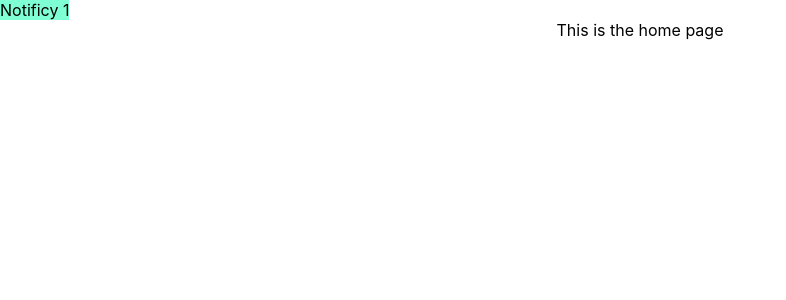
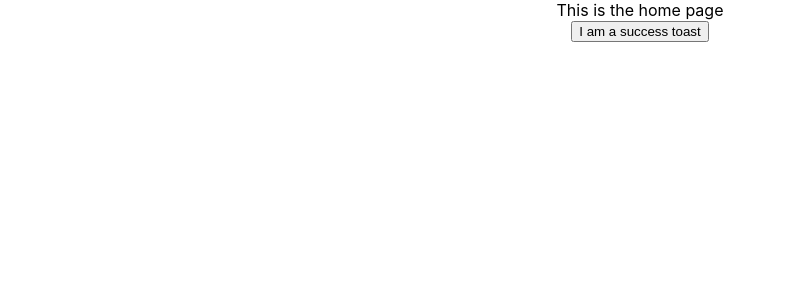
Before and after one commit to nithuan141/react-toast-notification, a React (Create React App) app: page / in a window 1280 px wide. Shown: the top 300 px of the page, without its empty margins (0-786 px from the left). Built offline with nearby package versions, Linux system fonts and the light colour scheme.

Commit message:
context based global store for notifications data

```diff
--- a/package.json
+++ b/package.json
@@ -12,6 +12,7 @@
     "@types/react-dom": "^17.0.11",
     "craco": "^0.0.3",
     "craco-alias": "^3.0.1",
+    "immutable": "^4.0.0",
     "react": "^17.0.2",
     "react-dom": "^17.0.2",
     "react-scripts": "5.0.0",
--- a/src/App.tsx
+++ b/src/App.tsx
@@ -1,10 +1,13 @@
 import './App.css';
+import { NotificationContainer } from './components/Notification';
 import { HomePage } from './pages';
 
 function App() {
   return (
     <div className="App">
-     <HomePage />
+      <NotificationContainer>
+        <HomePage />
+      </NotificationContainer>
     </div>
   );
 }
--- /dev/null
+++ b/src/components/Home/SuccessButton.tsx
@@ -0,0 +1,10 @@
+import { useNotification } from "../../context/Notifications.context"
+import { NotificationType } from "../../types/common"
+
+export const SuccessButton = () => {
+    const { addNotification } = useNotification()
+
+    const notify = () => addNotification?.("This is a sample notification", NotificationType.Success)
+
+    return <button onClick={notify}>I am a success toast</button>
+}
--- /dev/null
+++ b/src/components/Home/index.ts
@@ -0,0 +1 @@
+export { SuccessButton } from './SuccessButton'
--- a/src/components/Notification/Container/NotificationContainer.tsx
+++ b/src/components/Notification/Container/NotificationContainer.tsx
@@ -1,13 +1,16 @@
 import { FC } from "react"
-import { useNotifications } from "../../../hooks"
-import { NotificationElement } from "../NotificationElement/NotificationElement"
+import { NotificationProvider } from "../../../context/Notifications.context"
+import { Notifications } from "./Notifications"
 
-import styles from './NotificationContainer.module.scss'
+export type NotificationContainerProps = {
+    children: JSX.Element | Array<JSX.Element>
+}
 
-export const NotificationContainer: FC = () => {
-    const { notifications } = useNotifications()
-
-    return <div className={styles.notification}>
-        {notifications?.map(note => <NotificationElement key={note} content={note}/>)}
-    </div>
-}
+export const NotificationContainer: FC<NotificationContainerProps> = ({ children }) => (
+    <NotificationProvider>
+        <>
+            <Notifications />
+            {children}
+        </>
+    </NotificationProvider>
+)
--- /dev/null
+++ b/src/components/Notification/Container/Notifications.tsx
@@ -0,0 +1,22 @@
+import { FC } from "react"
+import { useNotification } from "../../../context/Notifications.context"
+import { NotificationElement } from "../NotificationElement/NotificationElement"
+
+import styles from './NotificationContainer.module.scss'
+
+export const Notifications: FC = () => {
+    const { notifications } = useNotification()
+
+    return <div className={styles.notification}>
+        {notifications?.map(notification => <NotificationElement key={notification.id} notification={notification} />)}
+    </div>
+}
+
+// const placements = {
+//     'top-left': { top: 0, left: 0 },
+//     'top-center': { top: 0, left: '50%', transform: 'translateX(-50%)' },
+//     'top-right': { top: 0, right: 0 },
+//     'bottom-left': { bottom: 0, left: 0 },
+//     'bottom-center': { bottom: 0, left: '50%', transform: 'translateX(-50%)' },
+//     'bottom-right': { bottom: 0, right: 0 },
+//   };
--- a/src/components/Notification/NotificationElement/NotificationElement.tsx
+++ b/src/components/Notification/NotificationElement/NotificationElement.tsx
@@ -1,12 +1,13 @@
 import { FC } from "react"
+import { Notification } from "../../../types/common"
 import styles from './NotificationElement.module.scss'
 
 type NotificationElementProps = {
-    content: string | Element
+    notification: Notification
 }
 
-export const NotificationElement: FC<NotificationElementProps> = (props: NotificationElementProps) => {
-    const { content } = props
+export const NotificationElement: FC<NotificationElementProps> = ({ notification }) => {
+    const { content } = notification
     return <div className={styles.notificationElement}>
         {content}
     </div>
--- /dev/null
+++ b/src/context/Notifications.context.tsx
@@ -0,0 +1,53 @@
+import React from 'react'
+import { Notification, NotificationType } from '../types/common'
+
+export type NotificationProps = {
+	notifications: Array<Notification>
+	addNotification: (content: string, type: NotificationType, timeout?: number, callback?: Function) => void
+	removeNotification: (id: number) => void
+}
+
+export type NotificationProviderProps = {
+	children: JSX.Element
+}
+
+const initialState = {
+	notifications: []
+}
+
+export const NotificationContext = React.createContext<Partial<NotificationProps>>(initialState)
+
+const useNotification = (): Partial<NotificationProps> => React.useContext(NotificationContext)
+
+const NotificationProvider: React.FC<NotificationProviderProps> = ({ children }) => {
+	const [notifications, setNotifications] = React.useState<Array<Notification>>([])
+
+	const nextId = () => (notifications[notifications.length - 1]?.id || 0) + 1
+
+	const addNotification = (content: string, type: NotificationType, timeout?: number, callback?: Function) => {
+		const notification: Notification = {
+			id: nextId(),
+			content,
+			type,
+			timeout,
+			callback
+		}
+		setNotifications([...notifications, notification])
+	}
+
+	const removeNotification = (id: number) => setNotifications(notifications.filter((x: Notification) => x.id !== id))
+
+	return (
+		<NotificationContext.Provider
+			value={{
+				notifications,
+				addNotification,
+				removeNotification
+			}}
+		>
+			{children}
+		</NotificationContext.Provider>
+	)
+}
+
+export { useNotification, NotificationProvider }
--- a/src/hooks/index.ts
+++ /dev/null
@@ -1 +0,0 @@
-export { useNotifications } from './useNotifications'
--- a/src/hooks/useNotifications.ts
+++ /dev/null
@@ -1,15 +0,0 @@
-type NotificationsReturnType = {
-    notifications: Array<string>
-    add: (val: string) => {}
-}
-
-export const useNotifications = () : NotificationsReturnType => {
-    const notifications = ["Notificy 1"]
-
-    const add = (content: string) => notifications.push(content)
-
-    return {
-        notifications,
-        add
-    }
-}
--- a/src/pages/HomePage.tsx
+++ b/src/pages/HomePage.tsx
@@ -1,8 +1,8 @@
-import { NotificationContainer } from '../components/Notification'
+import { SuccessButton } from "../components/Home"
 
 export const HomePage = () => {
-    return <>
-    <NotificationContainer />
-    <div>This is the home page</div>
-    </>
+    return <div>
+        <div>This is the home page</div>
+        <SuccessButton />
+    </div>
 }
--- /dev/null
+++ b/src/types/common.ts
@@ -0,0 +1,14 @@
+export enum NotificationType {
+    Info,
+    Warning,
+    Error,
+    Success
+}
+
+export type Notification = {
+    content: string
+    type: NotificationType
+    id: number
+    timeout?: number
+    callback?: Function
+}
```
Also changed, not shown: 1 other file (tests, documents, lock files or other folders).
